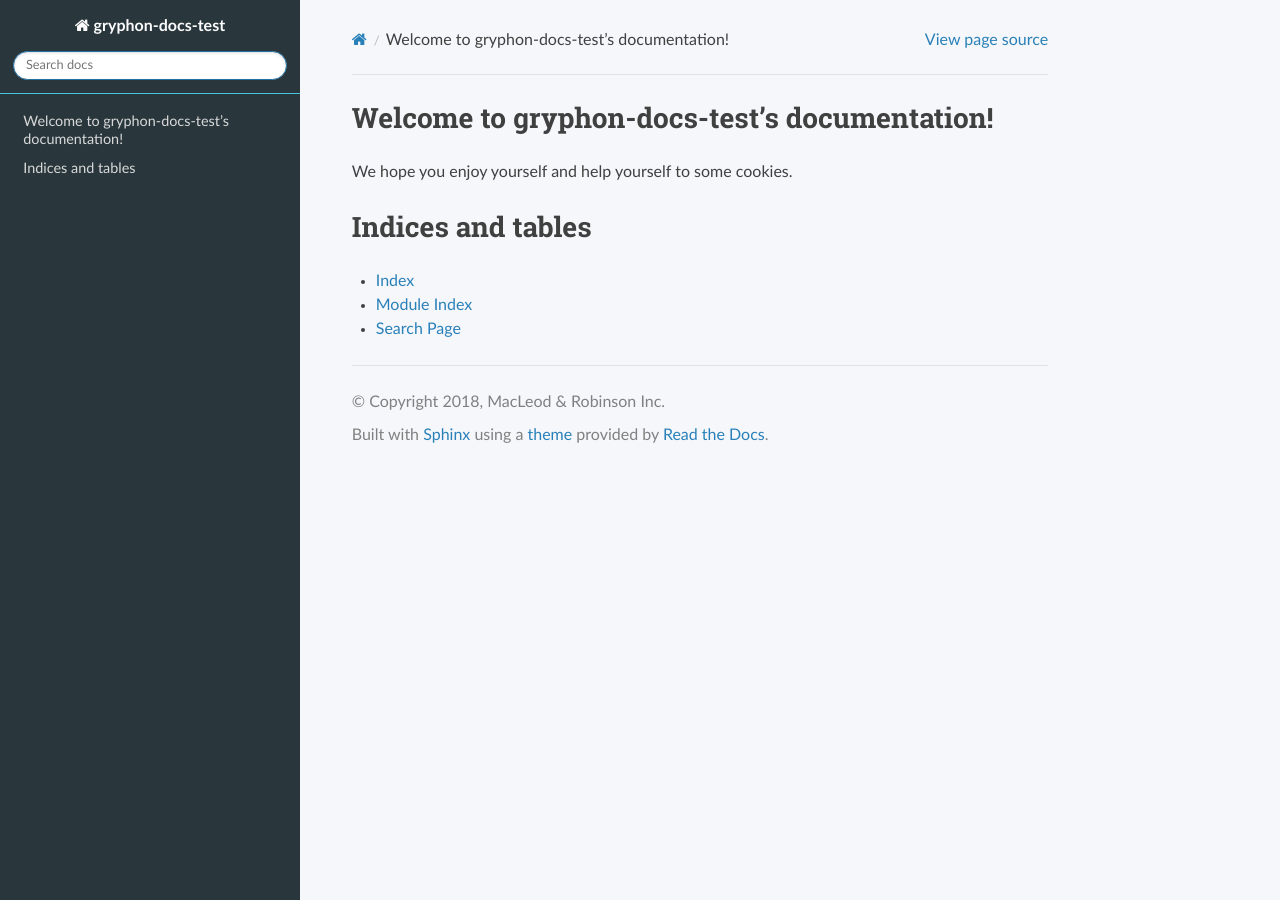
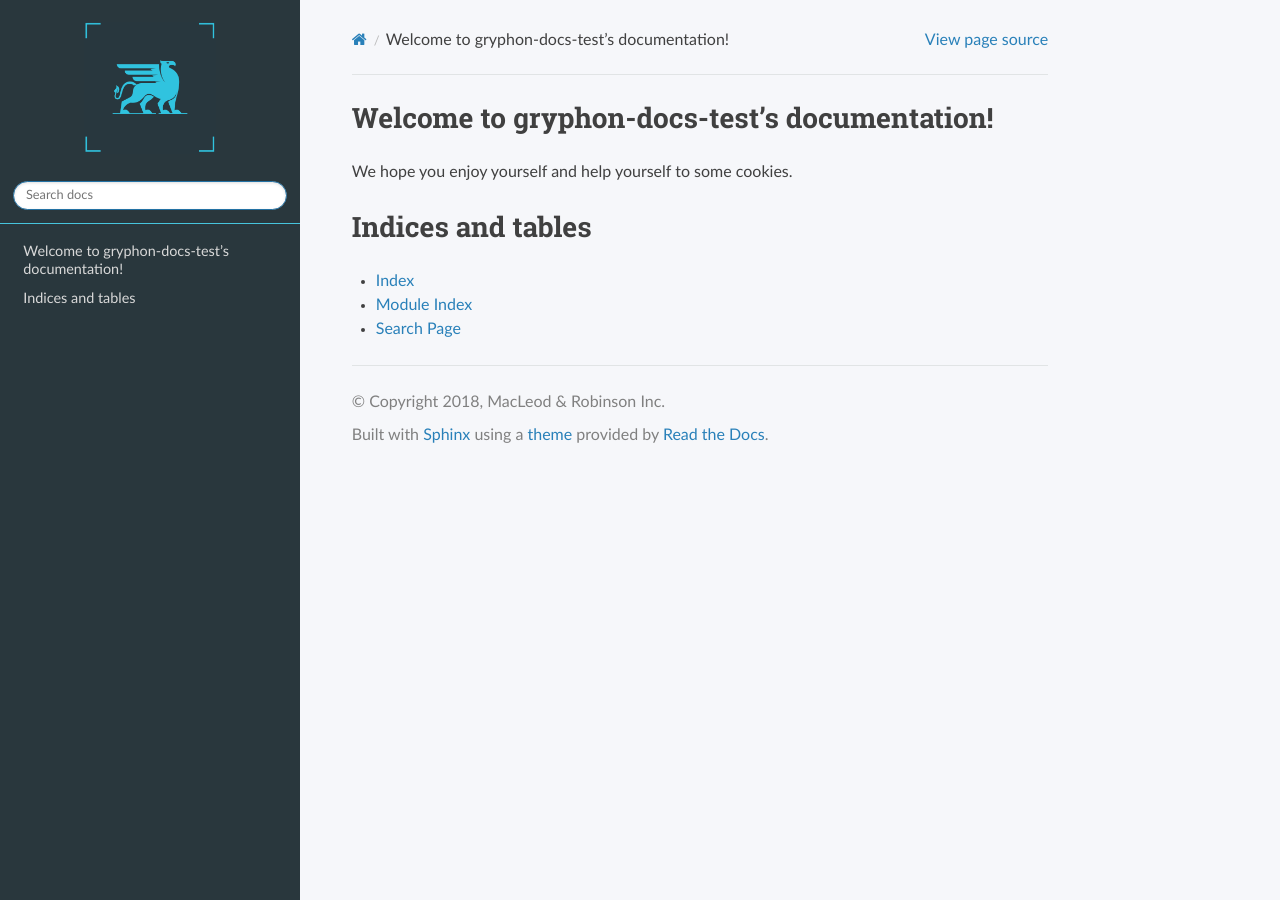
Before and after one commit to garethdeltamu/gryphon-docs-test, a Sphinx documentation site: the page built from docs/source/index.rst, in a window 1280 px wide. Built offline with Sphinx 7.4.7 and the Read the Docs theme 2.0.0, drawn with Linux system fonts in a browser that asks for light colours; formulas are drawn with MathJax 3.

Commit message:
Logo changes.

```diff
--- a/docs/source/conf.py
+++ b/docs/source/conf.py
@@ -84,7 +84,9 @@ html_theme = 'sphinx_rtd_theme'
 # further.  For a list of options available for each theme, see the
 # documentation.
 #
-# html_theme_options = {}
+html_theme_options = {
+    'logo_only': True
+}
 
 # Add any paths that contain custom static files (such as style sheets) here,
 # relative to this directory. They are copied after the builtin static files,
@@ -100,12 +102,17 @@ html_static_path = ['_static']
 # 'searchbox.html']``.
 #
 # html_sidebars = {}
+# Theme options.
+
+# Logo.
+html_logo = "_static/logo.png"
 
 
 # -- Options for HTMLHelp output ---------------------------------------------
 
 # Output file base name for HTML help builder.
 htmlhelp_basename = 'gryphon-docs-testdoc'
+
 
 
 # -- Options for LaTeX output ------------------------------------------------
```
